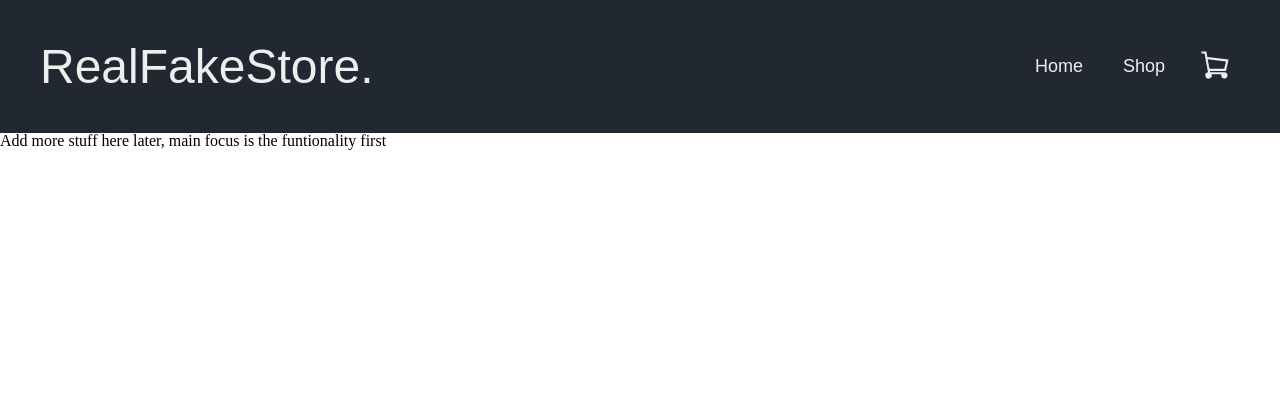
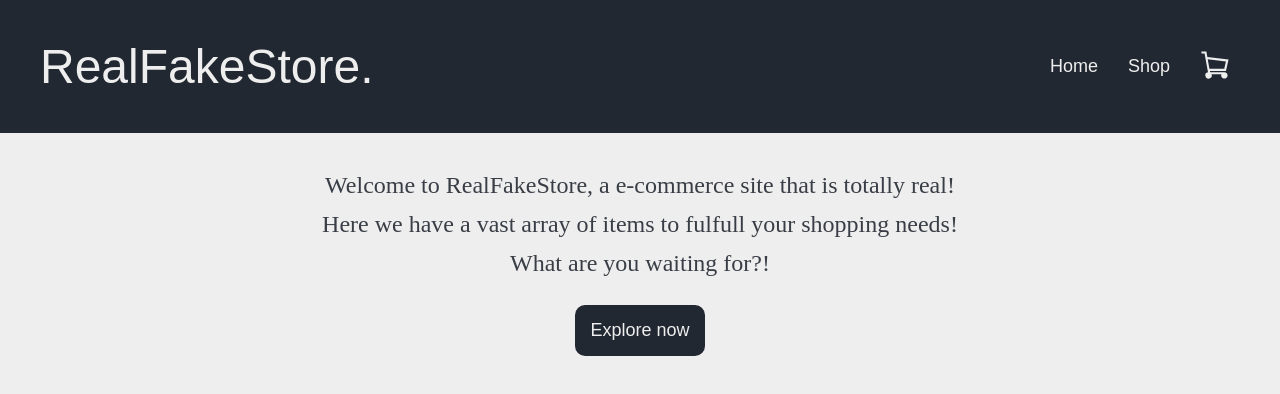
Before and after one commit to beterbread/shopping-cart, a React (Vite) app: page / in a window 1280 px wide. Shown: the top 394 px of the page. Built offline with nearby package versions, Linux system fonts and the light colour scheme; a web font is replaced by a local one.

Commit message:
Basic home

```diff
--- a/src/App.css
+++ b/src/App.css
@@ -28,7 +28,7 @@
   background-color: #222831;
   color: #eeeeee;
   border: none;
-  padding: 15px;
+  padding: 10px;
   border-radius: 10px;
   transition: background-color 0.3s, transform 0.3s;
 }
--- /dev/null
+++ b/src/Home.css
@@ -0,0 +1,31 @@
+
+.home {
+  display: flex;
+  flex-direction: column;
+  align-items: center;
+  padding: 40px 20px;
+}
+
+.home h1, .home p {
+  text-align: center;
+  color: #393e46;
+  font-size: 24px;
+  margin-bottom: 15px;
+}
+
+.home button {
+  margin-top: 15px;
+  cursor: pointer;
+  font-size: 18px;
+  background-color: #222831;
+  color: #eeeeee;
+  border: none;
+  padding: 15px;
+  border-radius: 10px;
+  transition: background-color 0.3s, transform 0.3s;
+}
+
+.home button:hover {
+  background-color: #393e46;
+  transform: scale(1.05);
+}
--- a/src/Home.jsx
+++ b/src/Home.jsx
@@ -1,8 +1,14 @@
+import { Link } from "react-router-dom";
+import './Home.css'
+
 function Home() {
   return (
-    <>
-      <h1>Add more stuff here later, main focus is the funtionality first</h1>
-    </>
+    <div className="home">
+      <h1>Welcome to RealFakeStore, a e-commerce site that is totally real!</h1>
+      <p>Here we have a vast array of items to fulfull your shopping needs!</p>
+      <h1>What are you waiting for?!</h1>
+      <Link to="/shop"><button>Explore now</button></Link>
+    </div>
   )
 }
 
--- a/src/index.css
+++ b/src/index.css
@@ -46,3 +46,7 @@ table {
 	border-collapse: collapse;
 	border-spacing: 0;
 }
+
+html {
+    background-color: #eeeeee;
+}
```
